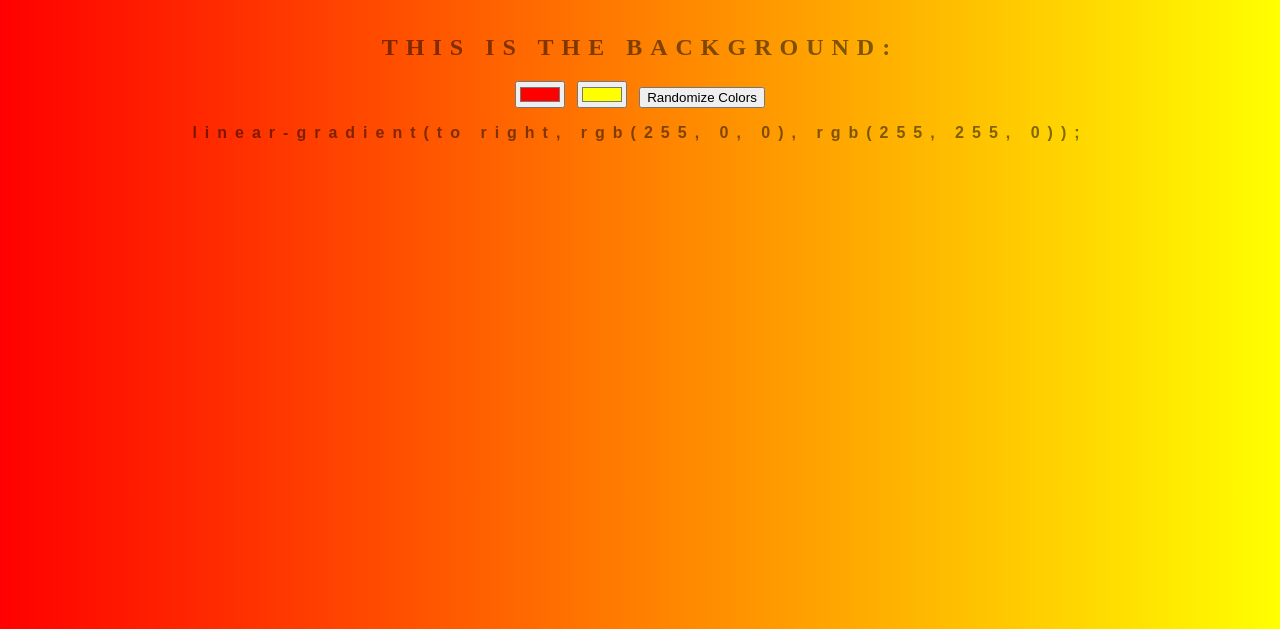
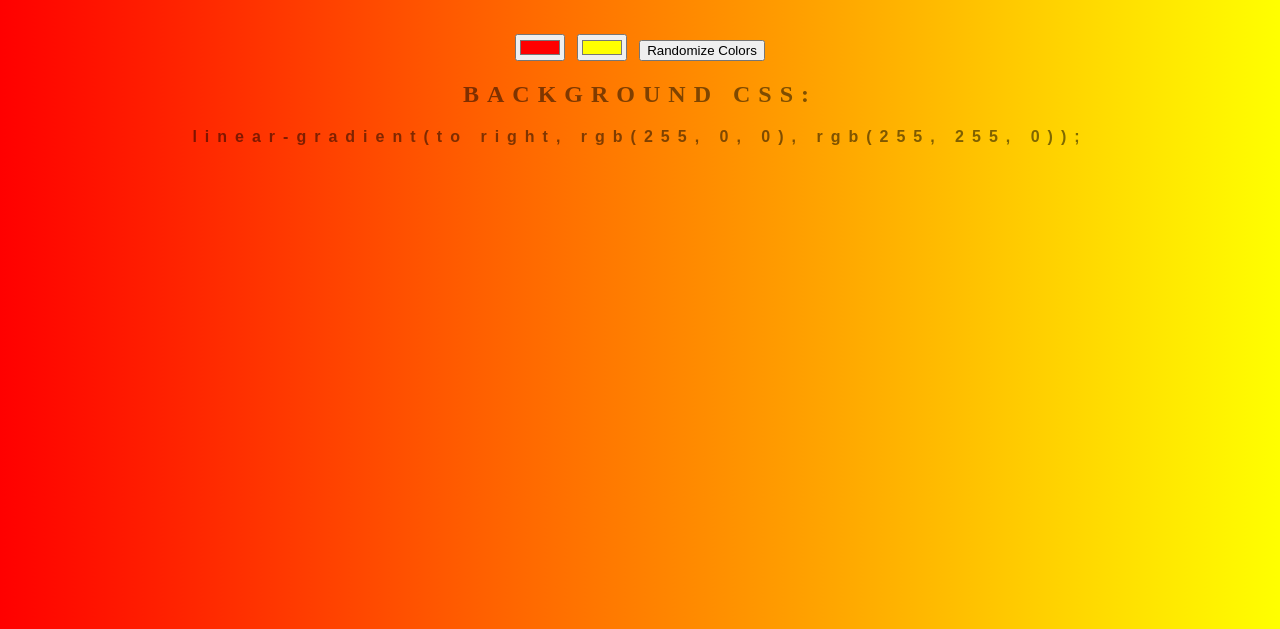
Before and after one commit to jsaligbon/gradient, a plain HTML site: page index.html in a window 1280 px wide. Shown: the part 171-800 px from the top of the page. Drawn offline with Linux system fonts and the light colour scheme.

Commit message:
repositioned stuff

```diff
--- a/index.html
+++ b/index.html
@@ -7,10 +7,10 @@
   </head>
   <body>
     <h1>Background Generator</h1>
-    <h2>This is the background:</h2>
     <input type="color" id="color1" value="#ff0000">
     <input type="color" id="color2" value="#FFFF00">
     <input type="submit" id="random" value="Randomize Colors">
+    <h2>Background CSS:</h2>
     <h3></h3>
     <script src="script.js" charset="utf-8"></script>
   </body>
```
